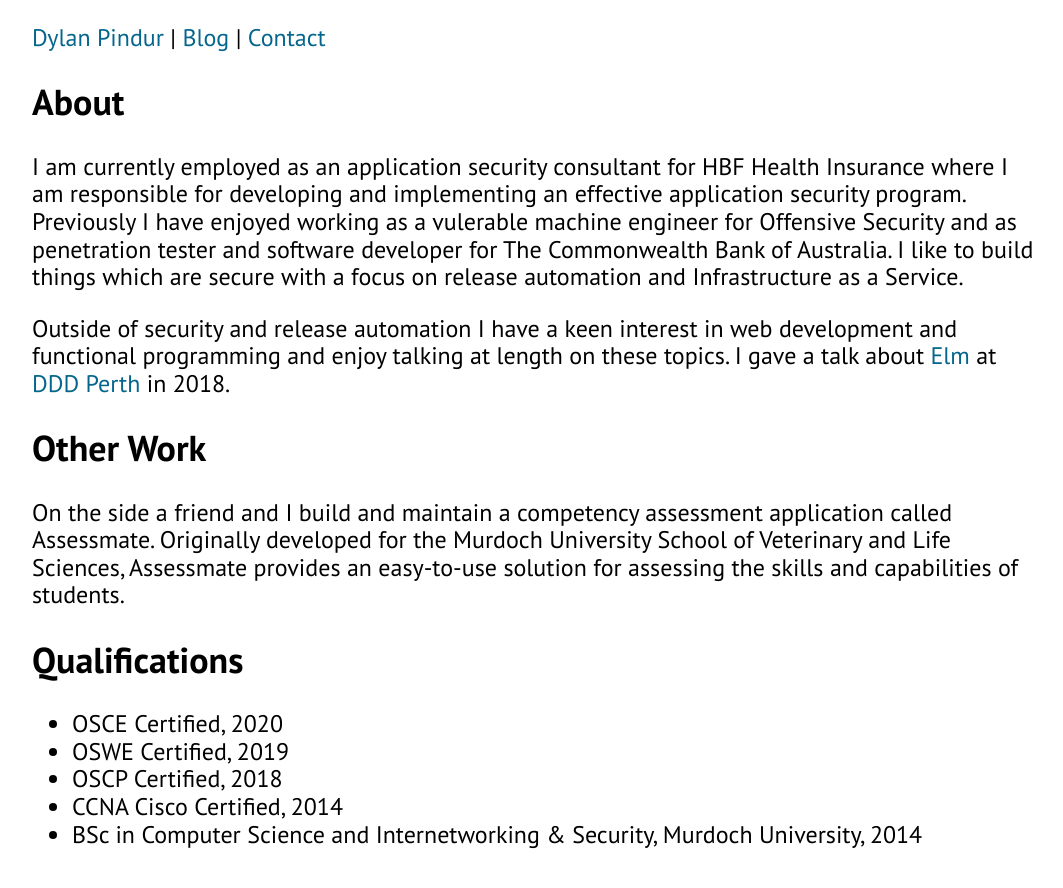
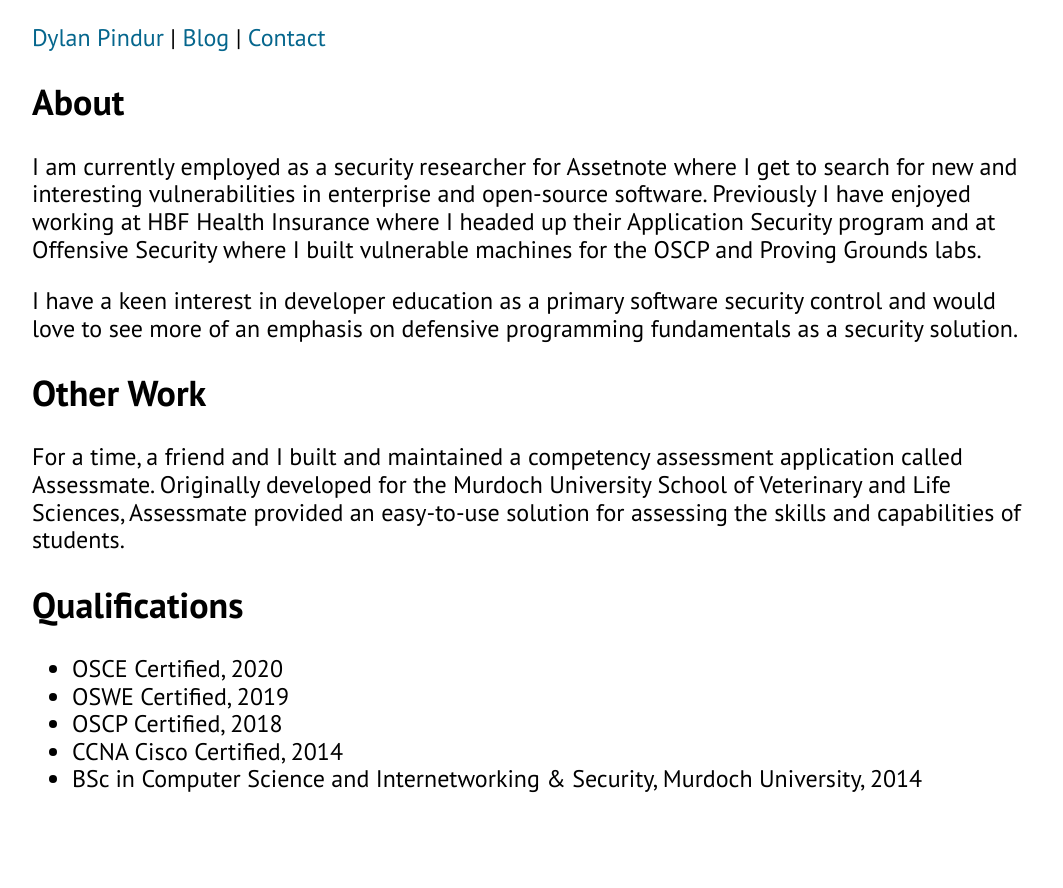
Before and after one commit to dpindur/dylanpindur.com, a plain HTML site: page index.html in a window 1280 px wide. Shown: the whole page, without its empty margins (104-1167 px from the left). After the commit the page ends 865 px from the top, so only its background shows below. Drawn offline with Linux system fonts and the light colour scheme.

Commit message:
job update

```diff
--- a/index.html
+++ b/index.html
@@ -23,21 +23,23 @@
     <section>
         <h2>About</h2>
         <p>
-            I am currently employed as an application security consultant for HBF Health Insurance where I am responsible
-            for developing and implementing an effective application security program. Previously I have enjoyed working
-            as a vulerable machine engineer for Offensive Security and as penetration tester and software developer for
-            The Commonwealth Bank of Australia. I like to build things which are secure with a focus on release automation
-            and Infrastructure as a Service.
+            I am currently employed as a security researcher for Assetnote where I get to search for new and interesting
+            vulnerabilities in enterprise and open-source software. Previously I have enjoyed working at HBF Health Insurance
+            where I headed up their Application Security program and at Offensive Security where I built vulnerable machines for
+            the OSCP and Proving Grounds labs.
         </p>
-        <p>Outside of security and release automation I have a keen interest in web development and functional
-            programming and enjoy talking at length on these topics. I gave a talk about
-            <a href="https://elm-lang.org/">Elm</a> at <a href="https://dddperth.com/">DDD Perth</a> in 2018.</p>
+        <p>
+            I have a keen interest in developer education as a primary software security control and would love to see more of an
+            emphasis on defensive programming fundamentals as a security solution.
+        </p>
     </section>
     <section>
         <h2>Other Work</h2>
-        <p>On the side a friend and I build and maintain a competency assessment application called
+        <p>
+            For a time, a friend and I built and maintained a competency assessment application called
             Assessmate. Originally developed for the Murdoch University School of Veterinary and Life Sciences,
-            Assessmate provides an easy-to-use solution for assessing the skills and capabilities of students.</p>
+            Assessmate provided an easy-to-use solution for assessing the skills and capabilities of students.
+        </p>
     </section>
     <section>
         <h2>Qualifications</h2>
```
